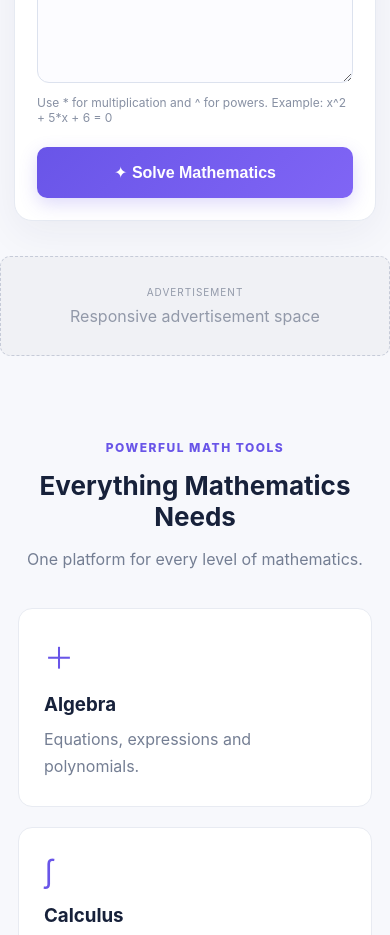
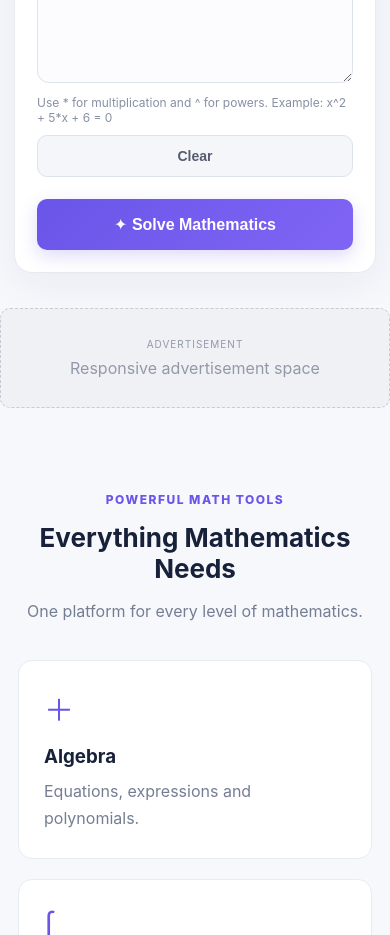
Before and after one commit to shoukali0089-ai/MathGenius-AI, a React (Vite) app in the folder frontend/: page / in a window 390 px wide. Shown: the part 1040-1975 px from the top of the page. Built offline with nearby package versions, Linux system fonts and the light colour scheme; what better-react-mathjax would draw is missing.

Commit message:
Add clear solution feature

```diff
--- a/frontend/src/App.css
+++ b/frontend/src/App.css
@@ -693,3 +693,43 @@ footer small {
   border-color: #5140c9;
   color: #ffffff;
 }
+
+/* Day 26: Clear Button */
+.clear-button {
+  display: inline-flex;
+  align-items: center;
+  justify-content: center;
+  margin-left: 10px;
+  padding: 12px 20px;
+  background: #f5f6fa;
+  color: #555d70;
+  border: 1px solid #dce2ee;
+  border-radius: 10px;
+  font-size: 14px;
+  font-weight: 700;
+  cursor: pointer;
+  transition: all 0.2s ease;
+}
+
+.clear-button:hover:not(:disabled) {
+  background: #e9ecf4;
+  border-color: #c5ccda;
+  color: #30384a;
+  transform: translateY(-1px);
+}
+
+.clear-button:active:not(:disabled) {
+  transform: translateY(0);
+}
+
+.clear-button:disabled {
+  opacity: 0.6;
+  cursor: not-allowed;
+}
+
+@media (max-width: 600px) {
+  .clear-button {
+    margin: 10px 0 0;
+    width: 100%;
+  }
+}
--- a/frontend/src/App.tsx
+++ b/frontend/src/App.tsx
@@ -93,6 +93,15 @@ async function handleCopyAllSteps() {
   } catch {
     setError("Unable to copy all steps. Please try again.");
   }
+}
+
+function handleClear() {
+  setEquation("");
+  setResult(null);
+  setError("");
+  setCopiedAnswer(null);
+  setCopiedAll(false);
+  setCopiedSteps(false);
 }
 
   async function handleSolve() {
@@ -227,10 +236,20 @@ async function handleCopyAllSteps() {
             Example: x^2 + 5*x + 6 = 0
           </div>
 
+<button
+  className="clear-button"
+  onClick={handleClear}
+  type="button"
+  disabled={loading}
+>
+  Clear
+</button>
+
           <button
             className="solve-button"
             onClick={handleSolve}
             disabled={loading}
+
           >
             {loading ? "Solving..." : "✦ Solve Mathematics"}
           </button>
```
